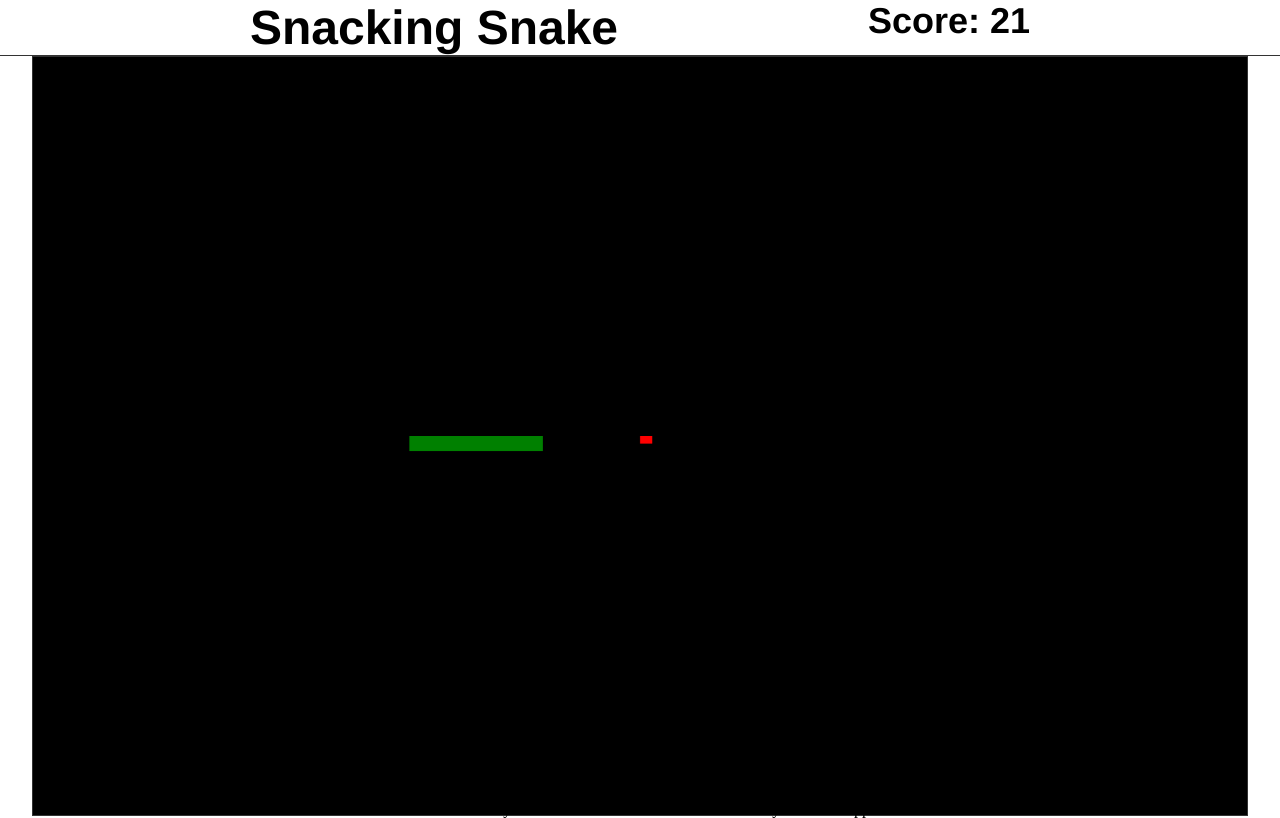
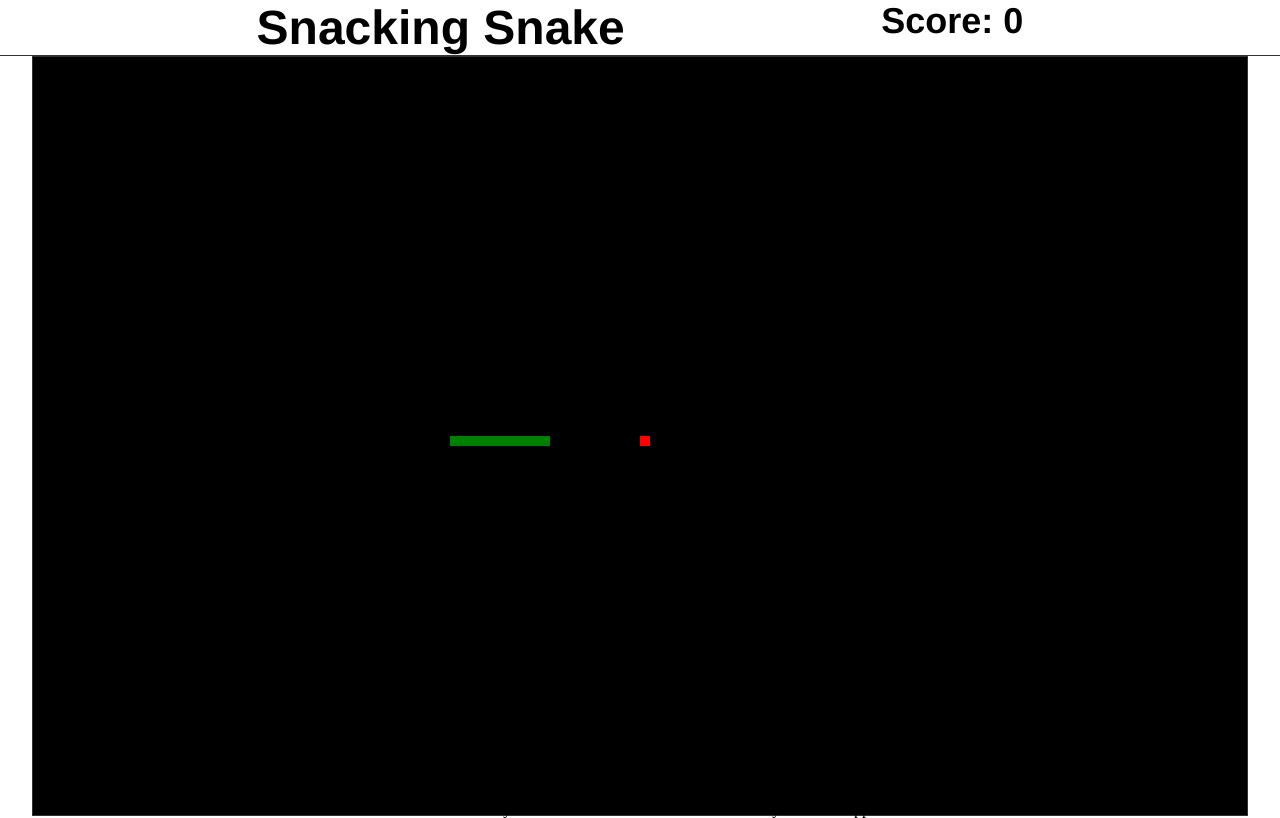
Before and after one commit to skillitzimberg/snake-game, a plain HTML site: page index.html in a window 1280 px wide. Drawn offline with Linux system fonts and the light colour scheme.

Commit message:
As a PLAYER I want to know my score

```diff
--- a/index.html
+++ b/index.html
@@ -11,7 +11,7 @@
     <main>
       <header>
         <h1>Snacking Snake</h1>
-        <h2>Score: <span id="score">21</span></h2>
+        <h2>Score: <span id="score">0</span></h2>
       </header>
       <canvas id="board" width="1000" height="1000"></canvas>
       <section id="display" class="hidden">
--- a/main.js
+++ b/main.js
@@ -1,4 +1,7 @@
 const canvas = document.getElementById("board");
+const page = document.getElementsByTagName("body")[0];
+page.addEventListener("keydown", (e) => handleArrowKey(e.key));
+
 const display = document.getElementById("display");
 display.addEventListener("click", (e) => {
   if (e.target.id === "reset") {
@@ -6,8 +9,8 @@ display.addEventListener("click", (e) => {
     game = newGame();
   }
 });
-const page = document.getElementsByTagName("body")[0];
-page.addEventListener("keydown", (e) => handleArrowKey(e.key));
+
+const scoreBoard = document.getElementById("score");
 
 function handleArrowKey(direction) {
   switch (direction) {
@@ -23,6 +26,11 @@ function handleArrowKey(direction) {
     case "ArrowRight":
       game.moveSnakeRight();
       break;
+  }
+}
+class Apple {
+  constructor(position) {
+    this.position = position;
   }
 }
 
@@ -105,38 +113,35 @@ class Snake {
   }
 }
 
-class Apple {
-  constructor(position) {
-    this.position = position;
-  }
-}
-
 class SnakeGame {
   intervalId;
 
-  constructor(canvas, display) {
+  constructor(canvas, display, scoreBoard) {
     this.ctx = canvas.getContext("2d");
-    this.center = {
+    this.canvasCenter = {
       x: canvas.width / 2,
       y: canvas.height / 2,
     };
     this.display = display;
-    this.gameParams = {
+    this.scoreBoard = scoreBoard;
+    this.params = {
       snakeStart: {
-        x: this.center.x - 100,
-        y: this.center.y,
+        x: this.canvasCenter.x - 100,
+        y: this.canvasCenter.y,
       },
       snakeLength: 10,
-      speed: 1000 / 10,
+      snakeSpeed: 1000 / 10,
+      gamePieceWidth: 10,
     };
     this.snake = new Snake();
-    this.apple = new Apple(this.center);
+    this.apple = new Apple(this.canvasCenter);
+    this.score = 0;
   }
 
   initiateGame() {
     this.drawBoard();
     this.drawApple();
-    this.initiateSnake(this.gameParams.snakeLength, this.gameParams.snakeStart);
+    this.initiateSnake(this.params.snakeLength, this.params.snakeStart);
   }
 
   drawBoard() {
@@ -146,7 +151,12 @@ class SnakeGame {
 
   drawApple() {
     this.ctx.fillStyle = "red";
-    this.ctx.fillRect(this.apple.position.x, this.apple.position.y, 10, 10);
+    this.ctx.fillRect(
+      this.apple.position.x,
+      this.apple.position.y,
+      this.params.gamePieceWidth,
+      this.params.gamePieceWidth
+    );
   }
 
   initiateSnake(initialLength, position) {
@@ -163,7 +173,12 @@ class SnakeGame {
     let current = this.snake.head;
     while (current !== null) {
       this.ctx.fillStyle = "green";
-      this.ctx.fillRect(current.position.x, current.position.y, 20, 20);
+      this.ctx.fillRect(
+        current.position.x,
+        current.position.y,
+        this.params.gamePieceWidth,
+        this.params.gamePieceWidth
+      );
       current = current.next;
     }
   }
@@ -174,7 +189,7 @@ class SnakeGame {
     clearInterval(this.intervalId);
     this.intervalId = setInterval(
       () => (this.snake.moveUp(), this.redraw()),
-      this.gameParams.speed
+      this.params.snakeSpeed
     );
   }
 
@@ -184,7 +199,7 @@ class SnakeGame {
     clearInterval(this.intervalId);
     this.intervalId = setInterval(
       () => (this.snake.moveDown(), this.redraw()),
-      this.gameParams.speed
+      this.params.snakeSpeed
     );
   }
 
@@ -194,7 +209,7 @@ class SnakeGame {
     clearInterval(this.intervalId);
     this.intervalId = setInterval(
       () => (this.snake.moveRight(), this.redraw()),
-      this.gameParams.speed
+      this.params.snakeSpeed
     );
   }
 
@@ -204,7 +219,7 @@ class SnakeGame {
     clearInterval(this.intervalId);
     this.intervalId = setInterval(
       () => (this.snake.moveLeft(), this.redraw()),
-      this.gameParams.speed
+      this.params.snakeSpeed
     );
   }
 
@@ -246,7 +261,11 @@ class SnakeGame {
   }
 
   handleEatingApple() {
+    console.log(this.score);
     if (this.isAppleEaten()) {
+      this.score++;
+      this.scoreBoard.innerText = `${this.score}`;
+      console.log(this.scoreBoard);
       this.growSnake();
     }
   }
@@ -273,11 +292,25 @@ class SnakeGame {
     }
   }
 }
+function resizeCanvasToDisplaySize(canvas) {
+  // look up the size the canvas is being displayed
+  const clientWidth = canvas.clientWidth;
+  const clientHeight = canvas.clientHeight;
+
+  // If it's resolution does not match change it
+  if (canvas.width !== clientWidth || canvas.height !== clientHeight) {
+    canvas.width = clientWidth;
+    canvas.height = clientHeight;
+    return true;
+  }
+
+  return false;
+}
 
 function newGame() {
-  const snakeGame = new SnakeGame(canvas, display);
+  const snakeGame = new SnakeGame(canvas, display, scoreBoard);
   snakeGame.initiateGame();
   return snakeGame;
 }
-
+resizeCanvasToDisplaySize(canvas);
 let game = newGame();
```
Also changed, not shown: 1 other file.
